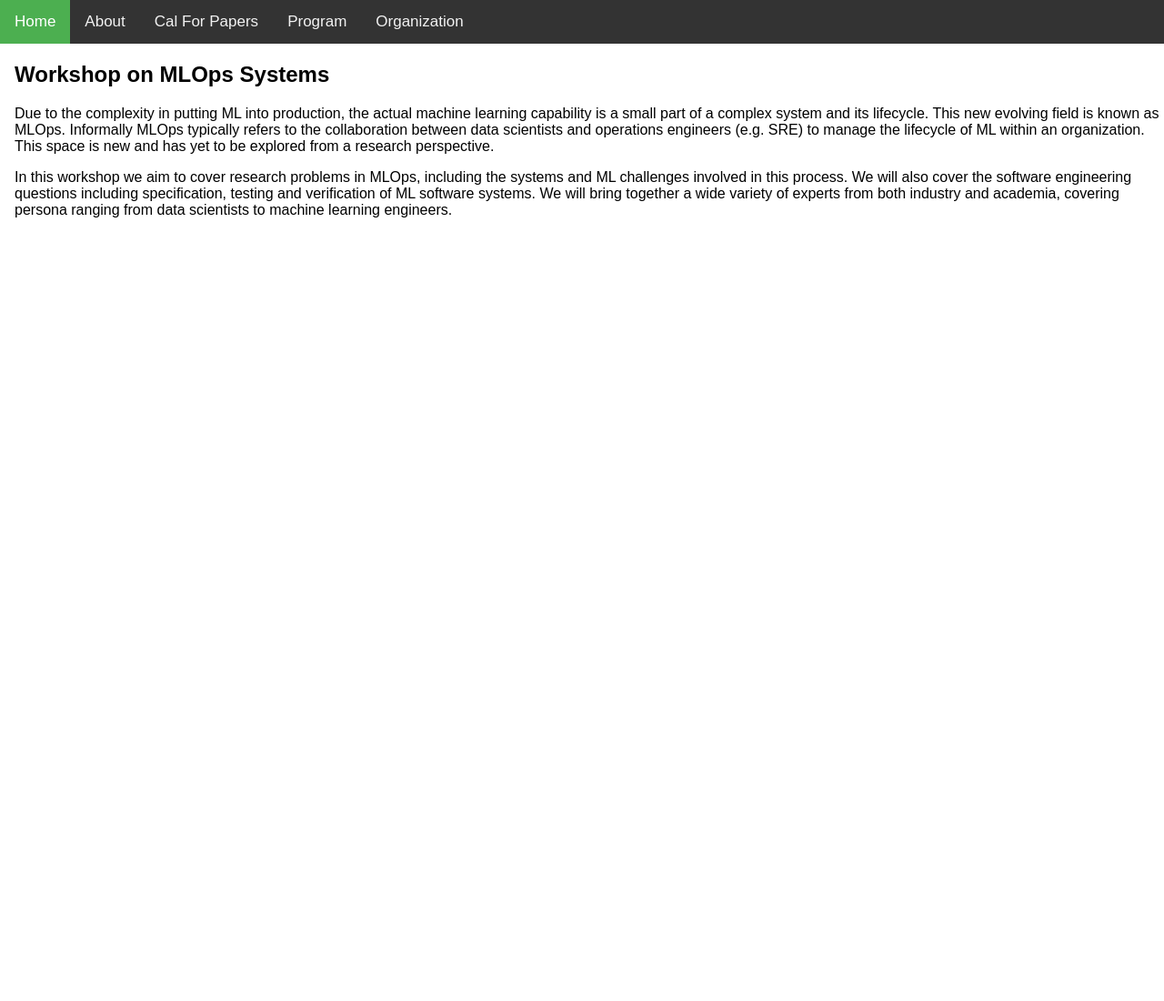
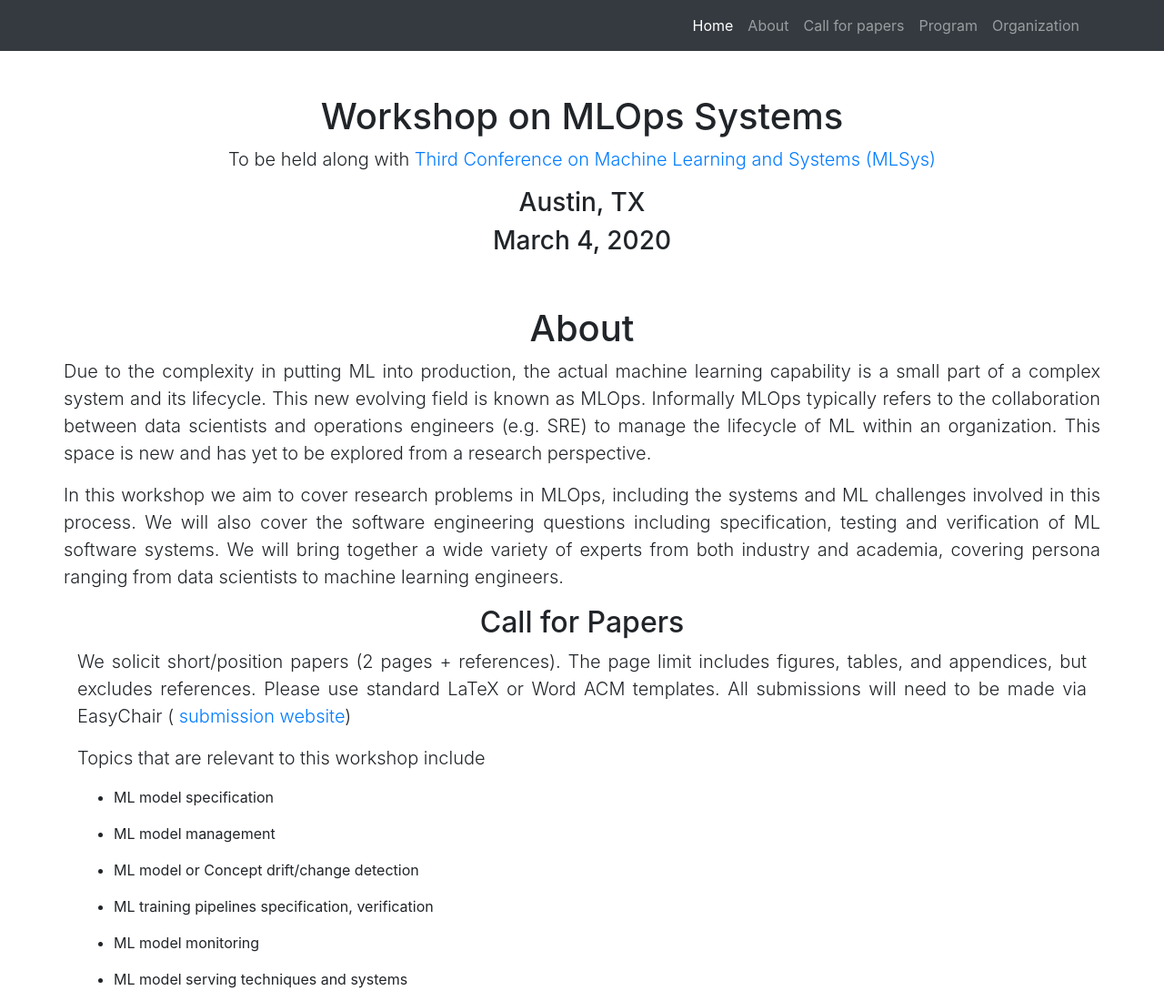
Before and after one commit to mlops-systems/mlops-systems.github.io, a plain HTML site: page index.html in a window 1280 px wide. Shown: the top 1100 px of the page at 91% size. Before the commit the page ends 800 px from the top, so only its background shows below. Drawn offline with nearby package versions, Linux system fonts and the light colour scheme.

Commit message:
Updated with easy chair and details
Updated the index.html with a standard template, and put in the text from the submission entry

Got a template from @elvirafortune

```diff
--- a/index.html
+++ b/index.html
@@ -1,58 +1,158 @@
+
 <!DOCTYPE html>
-<html>
-<head>
-<meta name="viewport" content="width=device-width, initial-scale=1">
-<style>
-body {
-  margin: 0;
-  font-family: Arial, Helvetica, sans-serif;
-}
+<html lang="en">
+  <head>
+    <meta charset="utf-8">
+    <meta name="viewport" content="width=device-width, initial-scale=1, shrink-to-fit=no">
+    <meta name="description" content="">
+    <meta name="author" content="">
+    <title>MLOps2020</title>
+    <!-- Bootstrap core CSS -->
+    <link rel="stylesheet" href="https://stackpath.bootstrapcdn.com/bootstrap/4.3.1/css/bootstrap.min.css" integrity="sha384-ggOyR0iXCbMQv3Xipma34MD+dH/1fQ784/j6cY/iJTQUOhcWr7x9JvoRxT2MZw1T" crossorigin="anonymous">
+  </head>
 
-.topnav {
-  overflow: hidden;
-  background-color: #333;
-}
+  <body>
+    <!-- Navigation -->
+    <nav class="navbar navbar-expand-lg navbar-dark bg-dark static-top">
+      <div class="container">
+        <button class="navbar-toggler" type="button" data-toggle="collapse" data-target="#navbarResponsive" aria-controls="navbarResponsive" aria-expanded="false" aria-label="Toggle navigation">
+          <span class="navbar-toggler-icon"></span>
+        </button>
+        <div class="collapse navbar-collapse" id="navbarResponsive">
+          <ul class="navbar-nav ml-auto">
+            <li class="nav-item active">
+              <a class="nav-link" href="#">Home
+                <span class="sr-only">(current)</span>
+              </a>
+            </li>
+            <li class="nav-item">
+              <a class="nav-link" href="#">About</a>
+            <li class="nav-item">
+              <a class="nav-link" href="#cfp">Call for papers</a>
+            </li>
+            </li>
+            <li class="nav-item">
+              <a class="nav-link" href="#program">Program</a>
+            </li>
+            <li class="nav-item">
+              <a class="nav-link" href="#org">Organization</a>
+            </li>
+          </ul>
+        </div>
+      </div>
+    </nav>
 
-.topnav a {
-  float: left;
-  color: #f2f2f2;
-  text-align: center;
-  padding: 14px 16px;
-  text-decoration: none;
-  font-size: 17px;
-}
+    <!-- Page Content -->
+    <div class="container">
+      <div class="row">
+        <div class="col-lg-12 text-center">
+          <h1 class="mt-5">Workshop on MLOps Systems</h1>
+          <p class="lead">To be held along with <a href="https://mlsys.org/"> Third Conference on Machine Learning and Systems (MLSys) </a> </P>
+          <h3> Austin, TX </h3>
+          <h3> March 4, 2020 </h3>
+        </div>
+      </div>
+    </div>
 
-.topnav a:hover {
-  background-color: #ddd;
-  color: black;
-}
+    <!-- Page Content -->
+    <div class="container">
+      <div class="row">
+        <div class="col-lc-12 text-center">
+          <h1 class="mt-5"> About </h1>
+          <p class="lead" align="justify">
+           Due to the complexity in putting ML into production, the actual machine learning capability is a small part of a complex system and its lifecycle. This new evolving field is known as MLOps. Informally MLOps typically refers to the collaboration between data scientists and operations engineers (e.g. SRE) to manage the lifecycle of ML within an organization. This space is new and has yet to be explored from a research perspective.
+         </p>
+         <p class="lead" align="justify">
+          In this workshop we aim to cover research problems in MLOps, including the systems and ML challenges involved in this process. We will also cover the software engineering questions including specification, testing and verification of ML software systems. We will bring together a wide variety of experts from both industry and academia, covering persona ranging from data scientists to machine learning engineers.
+          </p>
+        </div>
+      </div>
+    </div>
 
-.topnav a.active {
-  background-color: #4CAF50;
-  color: white;
-}
-</style>
-</head>
-<body>
 
-<div class="topnav">
-  <a class="active" href="#home">Home</a>
-  <a href="#about">About</a>
-  <a href="#cfp">Cal For Papers</a>
-  <a href="#pro">Program</a>
-  <a href="#org">Organization</a>
-</div>
+    <!-- Page Content -->
+    <div class="container">
+      <div class="row">
+        <div class="col-lg-12 text-center">
+          <h2 id="cfp"> Call for Papers </h2>
+          <p class="lead" align="justify">
+            We solicit short/position papers (2 pages + references).
+            The page limit includes figures, tables, and appendices, but excludes references.
+            Please use standard LaTeX or Word ACM templates.
+            All submissions will need to be made via EasyChair (<a href="https://easychair.org/conferences/?conf=mlops20">
+            submission website</a>)
+         </p>
+         <p class="lead" align="justify">
+          Topics that are relevant to this workshop include
+          <ul>
+            <li> <p align="left">ML model specification</li>
+            <li> <p align="left">ML model management </li>
+            <li> <p align="left">ML model or Concept drift/change detection</li>
+            <li> <p align="left">ML training pipelines specification, verification</li>
+            <li> <p align="left">ML model monitoring</li>
+            <li> <p align="left">ML model serving techniques and systems</li>
+            <li> <p align="left">ML model specification</li>
+            <li> <p align="left">ML Experiment tracking and management</li>
+            <li> <p align="left">System design for metadata management systems</li>
+            <li> <p align="left">Audits, assurance, security and compliance for MLOps.</li>
+            <li> <p align="left">ML CI/CD</li>
+            <li> <p align="left">Scheduling and Cost Optimization of ML workflows</li>
+            <li> <p align="left">Debugging ML workflows and pipelines</li>
+            <li> <p align="left">Hyperparameter tuning systems</li>
+            <li> <p align="left">MLops for Federated, Split and Distributed Learning</li>
+          </ul>
+         </p>
+         <p class="lead" align="justify">
+          <br><br>
+          <h2> Important dates </h2>
+          <br>
+          <p align="left">
+            <font color='red'> Paper submission deadline: January 15, 2020</font><br>
+            Author Notification: January 27, 2020 <br>
+            Camera-ready papers due: February 21, 2020 <br>
+            Workshop Date: (tentative) March 4, 2020 <br>
+            All deadlines are at midnight anywhere on earth (AoE), and are firm.</P>
+          </p>
+        </div>
+      </div>
+    </div>
 
-<div style="padding-left:16px">
-  <h2>Workshop on MLOps Systems</h2>
-  <p>
-  Due to the complexity in putting ML into production, the actual machine learning capability is a small part of a complex system and its lifecycle. This new evolving field is known as MLOps. Informally MLOps typically refers to the collaboration between data scientists and operations engineers (e.g. SRE) to manage the lifecycle of ML within an organization. This space is new and has yet to be explored from a research perspective. </>
-  <p>
+    <!-- Page Content -->
+    <div class="container" id="A">
+        <div class="row">
+          <div class="col-lg-12 text-center">
+            <h1 class="mt-5" id="program"> Program </h1>
+          <p class="lead" align="justify"> TBA</p>
+        </div>
+      </div>
+    </div>
 
-In this workshop we aim to cover research problems in MLOps, including the systems and ML challenges involved in this process. We will also cover the software engineering questions including specification, testing and verification of ML software systems. We will bring together a wide variety of experts from both industry and academia, covering persona ranging from data scientists to machine learning engineers.
+    <!-- Page Content -->
+    <div class="container">
+      <div class="row">
+        <div class="col-lg-12 text-center">
+          <h2 class="mt-5" id="org"> Organization </h2>
+          <br>
+          <p class="lead" align="justify">Organizing Committee</p>
+          <ul>
+            <li> <p align="left"> Debo Dutta, Cisco Systems       </p> </li>
+            <li> <p align="left"> Ce Zhang, ETH Zurich    </p></li>
+            <li> <p align="left"> Matei Zaharia, Stanford University      </p></li>
+          </ul>
+          <br>
+          <p class="lead" align="justify">Program Committee</p>
+          <ul>
+            <li> <p align="left"> Debo Dutta, Cisco Systems 			</p> </li>
+            <li> <p align="left"> Ce Zhang, ETH Zurich 		</p></li>
+            <li> <p align="left"> Matei Zaharia, Stanford University 			</p></li>
+          </ul>
+        </div>
+      </div>
+    </div>
 
-  </p>
-</div>
-
-</body>
+    <!-- Bootstrap core JavaScript -->
+    <script src="https://code.jquery.com/jquery-3.3.1.slim.min.js" integrity="sha384-q8i/X+965DzO0rT7abK41JStQIAqVgRVzpbzo5smXKp4YfRvH+8abtTE1Pi6jizo" crossorigin="anonymous"></script>
+    <script src="https://cdnjs.cloudflare.com/ajax/libs/popper.js/1.14.7/umd/popper.min.js" integrity="sha384-UO2eT0CpHqdSJQ6hJty5KVphtPhzWj9WO1clHTMGa3JDZwrnQq4sF86dIHNDz0W1" crossorigin="anonymous"></script>
+    <script src="https://stackpath.bootstrapcdn.com/bootstrap/4.3.1/js/bootstrap.min.js" integrity="sha384-JjSmVgyd0p3pXB1rRibZUAYoIIy6OrQ6VrjIEaFf/nJGzIxFDsf4x0xIM+B07jRM" crossorigin="anonymous"></script>
+  </body>
 </html>
```
